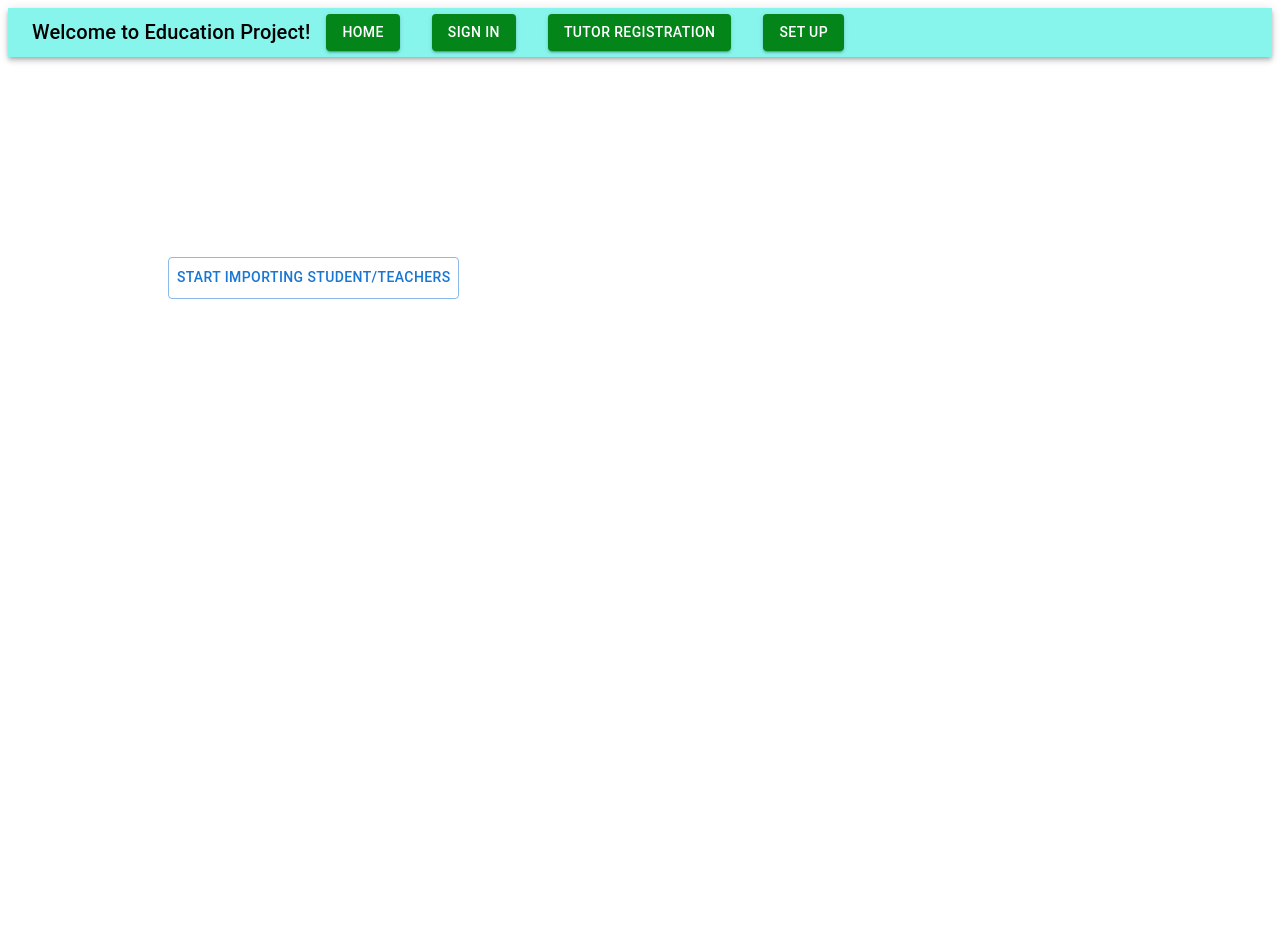
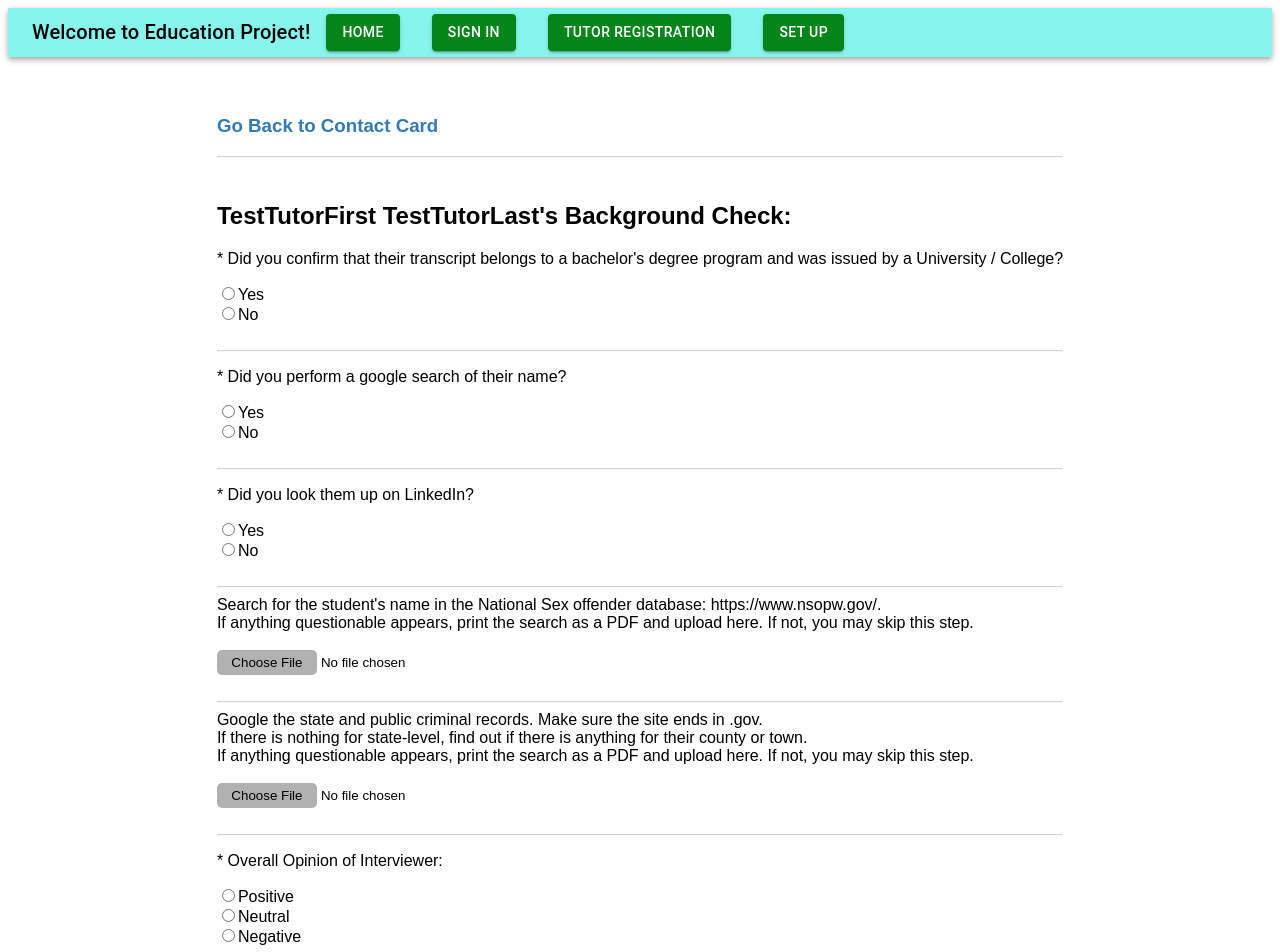
Before and after one commit to Hack4Impact-BU/Education-Project, a React (Create React App) app in the folder client/: page /BackgroundCheck in a window 1280 px wide. Shown: the top 952 px of the page. Before the commit the page ends 800 px from the top, so only its background shows below. Built offline with nearby package versions, Linux system fonts and the light colour scheme.

Commit message:
background check form

```diff
--- a/client/src/App.js
+++ b/client/src/App.js
@@ -5,6 +5,7 @@ import TutorRegistration from './components/RegistrationForms/TutorRegistration'
 import CSVParser from './components/Setup/CSVParser';
 import SignInForm from './components/Login/signInForm';
 import Homepage from './components/Homepage/Homepage';
+import BackgroundCheck from './components/Forms/BackgroundCheck';
 
 function App() {
   return (
@@ -17,6 +18,7 @@ function App() {
         <Route exact path='/signin' element={ <SignInForm/> }/>
         <Route exact path='/tutorRegistration' element={ <TutorRegistration/> }/>
         <Route exact path='/setup' element={ <CSVParser/> }/>
+        <Route exact path='/BackgroundCheck' element={ <BackgroundCheck/> } />
       </Routes>
       </div>
     </div>
--- /dev/null
+++ b/client/src/components/Forms/BackgroundCheck.js
@@ -0,0 +1,154 @@
+import { Grid, Box } from '@mui/material';
+import React, {useState} from 'react';
+import TextField from "@material-ui/core/TextField";
+
+const Hr = () => {
+    return(
+    <>
+    <br /> <br />
+    <hr style={{borderColor: "rgba(242, 242, 242, 0.45)"}}/>
+    </>)
+};
+
+const defaultValues = {
+    transcript: "",
+    gSearch: "",
+    linkedIn: "",
+    NSOD: null,
+    criminalRec: null,
+    opinion: "",
+    concerns: ""
+  };
+
+const BackgroundCheck = () => {
+
+    const [formValues, setFormValues] = useState(defaultValues);
+
+    const handleInputChange = (e) => {
+        const { name, value } = e.target;
+            setFormValues({
+            ...formValues,
+            [name]: value,
+            });
+    };
+
+    const handleFileChange = (e) => {
+        const name = e.target.name;
+        const file = e.target.files[0];
+            setFormValues({
+            ...formValues,
+            [name]: file,
+            });
+    }
+
+    const handleSubmit = (e) => {
+        e.preventDefault();
+        console.log(formValues);
+    }
+
+
+    return(
+    <Box id="BackgroundCheckForm"
+         sx={{display: 'grid',
+              rowGap: 2,
+              justifyContent: "center",
+              fontFamily: "sans-serif",
+              paddingRight: "5vw",
+              paddingLeft: "5vw",
+              paddingBottom: "3vh"}}>
+        <Grid>
+            <h3 style={{color: "#337ab7"}}>Go Back to Contact Card</h3> {/* Add link */}
+            <hr style={{borderColor: "rgba(242, 242, 242, 0.45)"}}/>
+        </Grid>
+        <form onSubmit={handleSubmit}>
+        <Grid>
+            <h2>TestTutorFirst TestTutorLast's Background Check:</h2> {/* Fetch Tutor name ? */}
+            <p>
+                * Did you confirm that their transcript belongs to a bachelor's degree program and was issued
+                by a University / College?
+            </p>
+
+            <input type="radio" id="transcriptChoice1"name="transcript" value="Yes" onChange={handleInputChange} required/>
+            <label for="transcriptChoice1">Yes</label>
+            <br />
+            <input type="radio" id="transcriptChoice2"name="transcript" value="No" onChange={handleInputChange} required/>
+            <label for="transcriptChoice2">No</label>
+            <Hr/>
+        </Grid>
+
+        <Grid>
+            <p> * Did you perform a google search of their name? </p>
+
+            <input type="radio" id="gSearchChoice1"name="gSearch" value="Yes" onChange={handleInputChange} required/>
+            <label for="gSearchChoice1">Yes</label>
+            <br />
+            <input type="radio" id="gSearchChoice2"name="gSearch" value="No" onChange={handleInputChange} required/>
+            <label for="gSearchChoice2">No</label>
+            <Hr/>
+        </Grid>
+
+
+        <Grid>
+            <p> * Did you look them up on LinkedIn? </p>
+
+            <input type="radio" id="linkedInChoice1"name="linkedIn" value="Yes" onChange={handleInputChange} required/>
+            <label for="linkedInChoice1">Yes</label>
+            <br />
+            <input type="radio" id="linkedInChoice2"name="linkedIn" value="No" onChange={handleInputChange} required/>
+            <label for="linkedInChoice2">No</label>
+            <Hr/>
+        </Grid>
+
+
+        <Grid>
+            <div>
+                Search for the student's name in the National Sex offender database:
+                https://www.nsopw.gov/. <br/>
+                If anything questionable appears, print the search as a PDF and upload here.
+                If not, you may skip this step.
+            </div>
+            <br/>
+            <input type="file" name="NSOD" accept=".pdf" onChange={handleFileChange} />
+            <Hr/>
+        </Grid>
+
+        <Grid>
+            <div>
+                Google the state and public criminal records. Make sure the site ends in .gov. <br/>
+                If there is nothing for state-level, find out if there is anything for their county or town. <br/>
+                If anything questionable appears, print the search as a PDF and upload here.
+                If not, you may skip this step.
+            </div>
+            <br/>
+            <input type="file" name="criminalRec" accept=".pdf" onChange={handleFileChange} />
+            <Hr/>
+        </Grid>
+
+        <Grid>
+            <p>* Overall Opinion of Interviewer:</p>
+            <input type="radio" id="opinionChoice1"name="opinion" value="Positive" onChange={handleInputChange} required/>
+            <label for="opinionChoice1">Positive</label>
+            <br />
+            <input type="radio" id="opinionChoice2"name="opinion" value="Neutral" onChange={handleInputChange} required/>
+            <label for="opinionChoice2">Neutral</label>
+            <br/>
+            <input type="radio" id="opinionChoice3"name="opinion" value="Negative" onChange={handleInputChange} required/>
+            <label for="opinionChoice3">Negative</label>
+        </Grid>
+
+        <Grid>
+            <br/>
+            <label for="concernsText">Concerns of Interviewer:</label>
+            <TextField variant="outlined" id="concernsText" name="concerns" onChange={handleInputChange} multiline fullWidth/>
+        </Grid>
+        <br />
+        <input type="submit" value="Submit Background Check / Save Progress" />
+        <p>* Indicates required field for completion...</p>
+        </form>
+
+   </Box>
+    );
+
+}
+
+export default BackgroundCheck;
```
Also changed, not shown: 2 other files (tests, documents, lock files or other folders).
